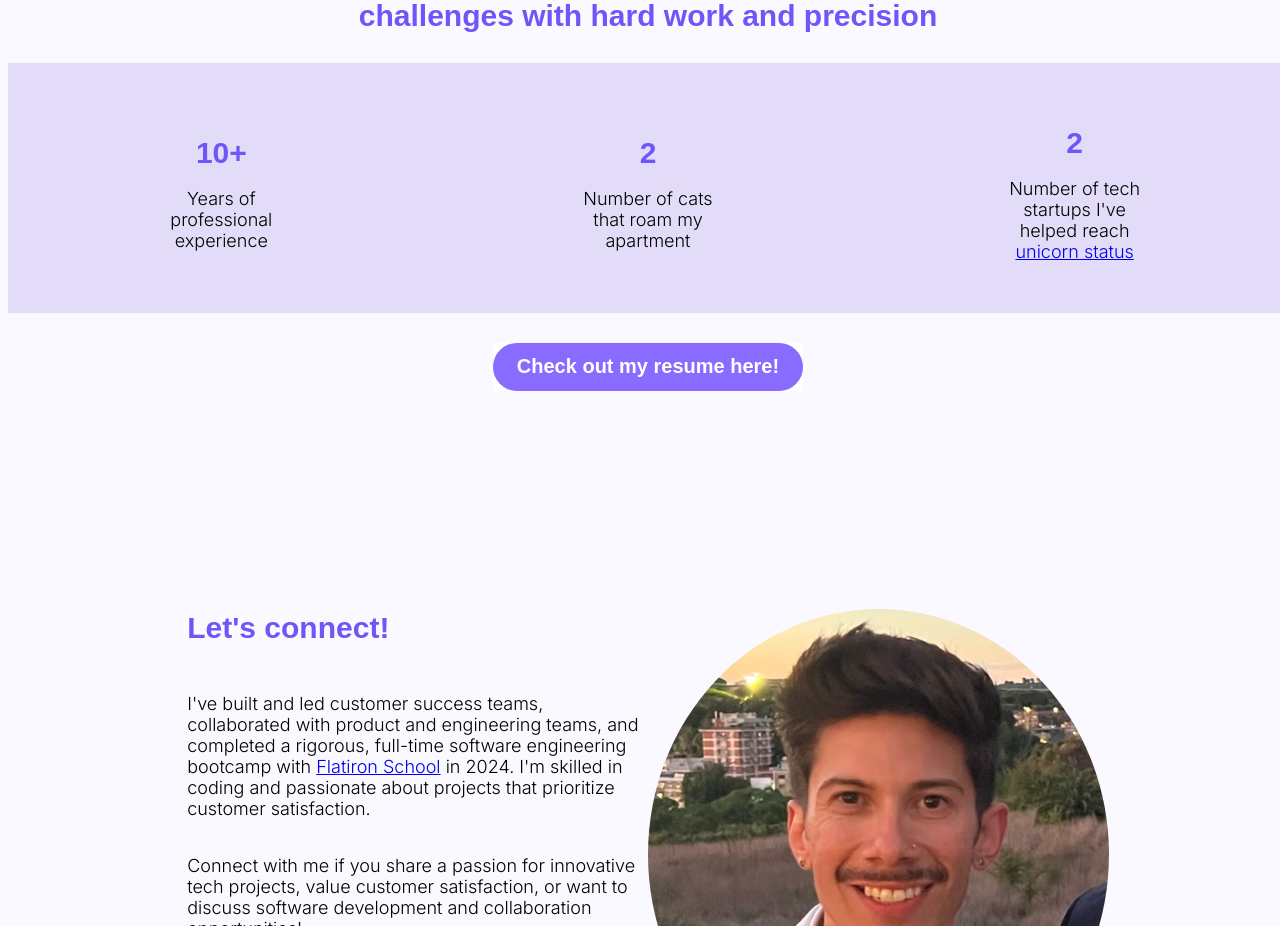
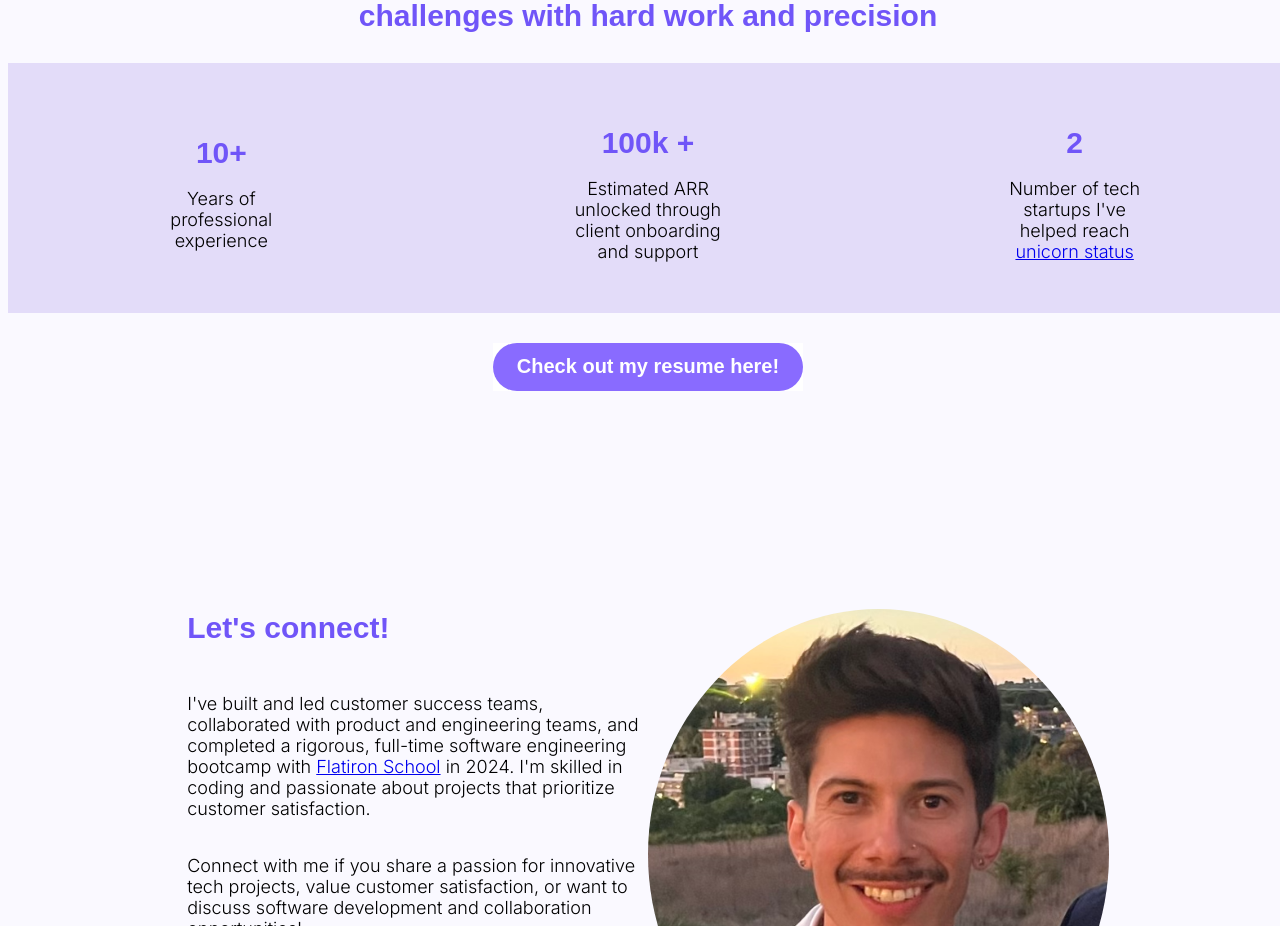
Before and after one commit to racosta323/rene-acosta-portfolio, a React (Create React App) app: page / in a window 1280 px wide. Shown: the part 3324-4250 px from the top of the page. Built offline with nearby package versions, Linux system fonts and the light colour scheme; a web font is replaced by a local one.

Commit message:
updates numbers section

```diff
--- a/src/Resume.js
+++ b/src/Resume.js
@@ -10,8 +10,8 @@ function Resume(){
                     <p>Years of professional experience</p>
                 </div>
                 <div className="number">
-                    <h3>2</h3>
-                    <p>Number of cats that roam my apartment</p>
+                    <h3>100k +</h3>
+                    <p>Estimated ARR unlocked through client onboarding and support</p>
                 </div>
                 <div className="number">
                     <h3>2</h3>
@@ -27,7 +27,7 @@ function Resume(){
             </div>
             <div className="bg">
                 <button>
-                    <a href='Rene_Acosta_Resume.pdf' download target="_blank" rel="noopener noreferrer">Check out my resume here!</a>
+                    <a href='Rene_Acosta_Resume.pdf' download >Check out my resume here!</a>
                 </button>
             </div>
         </section>
```
